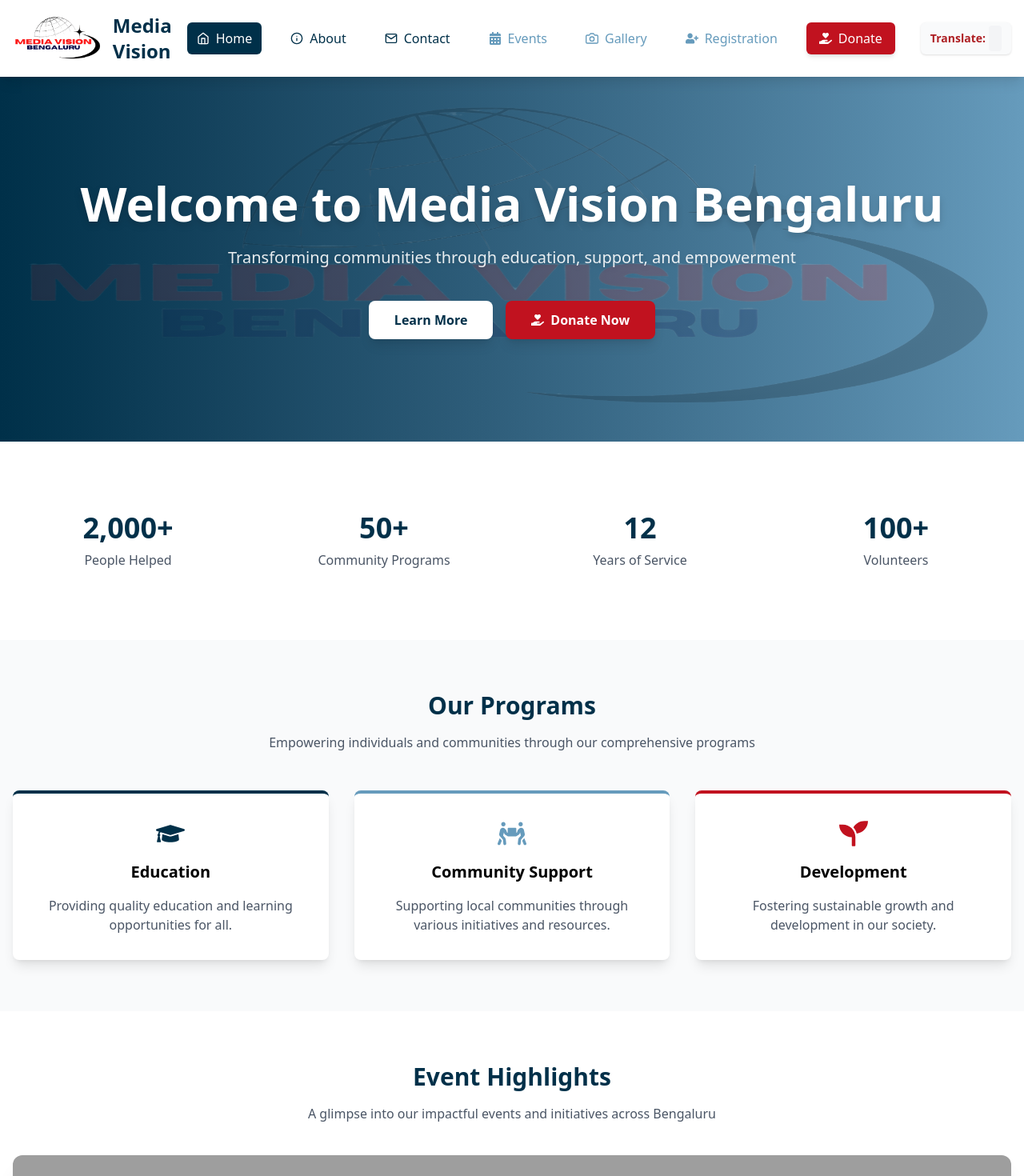
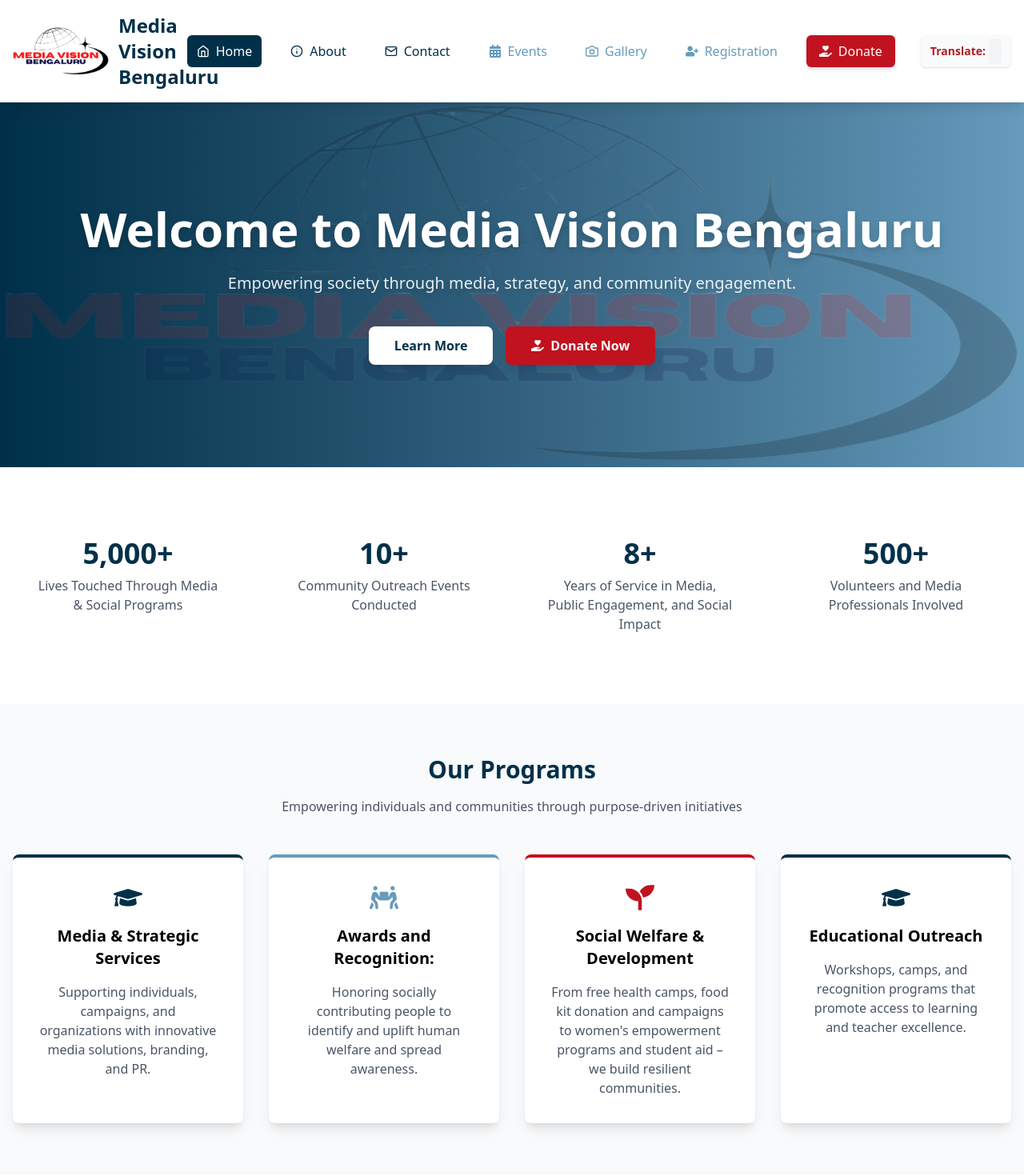
Before and after one commit to ShamanthHiremath/Media-Vision-Bangalore-Website, a React (Vite) app in the folder client/: page / in a window 1280 px wide. Shown: the top 1470 px of the page at 80% size. Built offline with nearby package versions, Linux system fonts and the light colour scheme; grey boxes are pictures that could not be loaded.

Commit message:
content change

```diff
--- a/client/index.html
+++ b/client/index.html
@@ -8,6 +8,10 @@
     <meta name="description" content="Media Vision Bangalore - Empowering communities through education, skill development, sustainability, and social initiatives" />
     <meta name="theme-color" content="#003049" />
     <title>Media Vision Bengaluru</title>
+
+<style>
+  @import url('https://fonts.googleapis.com/css2?family=Poppins:ital,wght@0,100;0,200;0,300;0,400;0,500;0,600;0,700;0,800;0,900;1,100;1,200;1,300;1,400;1,500;1,600;1,700;1,800;1,900&display=swap');
+  </style>
   </head>
   <body>
     <div id="root"></div>
--- a/client/src/App.jsx
+++ b/client/src/App.jsx
@@ -32,7 +32,7 @@
 
   return (
     <Router>
-      <div className="min-h-screen flex flex-col">
+      <div class="poppins-reguklar " className="font-poppins-medium min-h-screen flex flex-col">
         <Header />
         <main className="flex-grow">
           <Routes>
--- a/client/src/components/Header.jsx
+++ b/client/src/components/Header.jsx
@@ -3,7 +3,7 @@
 import { FiHome, FiInfo, FiMail, FiMenu, FiX, FiCamera } from "react-icons/fi";
 import { FaCalendarAlt, FaHandHoldingHeart, FaUserPlus } from "react-icons/fa";
 import GoogleTranslate from './GoogleTranslate';
-import logo from '../assets/logo1.png';
+import logo from '../assets/logo.png';
 
 function Header() {
   const [menuOpen, setMenuOpen] = useState(false);
@@ -32,9 +32,9 @@
         {/* Main navigation */}
         <nav className="py-4 flex justify-between items-center">
           <NavLink to="/" className="flex items-center">
-            <img src={logo} className="h-14 md:h-16 mr-3" alt="Logo" />
+            <img src={logo} className="h-12 md:h-15 mr-3" alt="Logo" />
             <span className="text-2xl font-bold text-[#003049] hidden sm:inline">
-              Media Vision
+              Media Vision Bengaluru
             </span>
           </NavLink>
 
@@ -44,8 +44,7 @@
               to="/"
               end
               className={({ isActive }) =>
-                `flex items-center gap-2 px-3 py-2 rounded-md transition-colors ${
-                  isActive
+                `flex items-center gap-2 px-3 py-2 rounded-md transition-colors ${isActive
                   ? "bg-[#003049] text-white font-medium"
                   : "text-[#003049] hover:bg-gray-100"
                 }`
@@ -57,8 +56,7 @@
             <NavLink
               to="/about"
               className={({ isActive }) =>
-                `flex items-center gap-2 px-3 py-2 rounded-md transition-colors ${
-                  isActive
+                `flex items-center gap-2 px-3 py-2 rounded-md transition-colors ${isActive
                   ? "bg-[#003049] text-white font-medium"
                   : "text-[#003049] hover:bg-gray-100"
                 }`
@@ -70,8 +68,7 @@
             <NavLink
               to="/contact"
               className={({ isActive }) =>
-                `flex items-center gap-2 px-3 py-2 rounded-md transition-colors ${
-                  isActive
+                `flex items-center gap-2 px-3 py-2 rounded-md transition-colors ${isActive
                   ? "bg-[#003049] text-white font-medium"
                   : "text-[#003049] hover:bg-gray-100"
                 }`
@@ -83,8 +80,7 @@
             <NavLink
               to="/events"
               className={({ isActive }) =>
-                `flex items-center gap-2 px-3 py-2 rounded-md transition-colors ${
-                  isActive
+                `flex items-center gap-2 px-3 py-2 rounded-md transition-colors ${isActive
                   ? "bg-[#669BBC] text-white font-medium"
                   : "text-[#669BBC] hover:bg-gray-100"
                 }`
@@ -98,8 +94,7 @@
             <NavLink
               to="/gallery"
               className={({ isActive }) =>
-                `flex items-center gap-2 px-3 py-2 rounded-md transition-colors ${
-                  isActive
+                `flex items-center gap-2 px-3 py-2 rounded-md transition-colors ${isActive
                   ? "bg-[#669BBC] text-white font-medium"
                   : "text-[#669BBC] hover:bg-gray-100"
                 }`
@@ -113,8 +108,7 @@
             <NavLink
               to="/registration"
               className={({ isActive }) =>
-                `flex items-center gap-2 px-3 py-2 rounded-md transition-colors ${
-                  isActive
+                `flex items-center gap-2 px-3 py-2 rounded-md transition-colors ${isActive
                   ? "bg-[#669BBC] text-white font-medium"
                   : "text-[#669BBC] hover:bg-gray-100"
                 }`
@@ -204,8 +198,7 @@
 
       {/* Mobile Menu Dropdown - Updated with backdrop blur and dynamic height */}
       <div
-        className={`fixed top-0 right-0 bg-white shadow-lg py-3 md:hidden z-40 w-64 transform transition-transform duration-300 ease-in-out mobile-menu ${
-          menuOpen ? 'translate-x-0' : 'translate-x-full'
+        className={`fixed top-0 right-0 bg-white shadow-lg py-3 md:hidden z-40 w-64 transform transition-transform duration-300 ease-in-out mobile-menu ${menuOpen ? 'translate-x-0' : 'translate-x-full'
           }`}
         style={{ maxHeight: '100vh', overflowY: 'auto' }}
       >
@@ -231,8 +224,7 @@
           end
           onClick={handleLinkClick}
           className={({ isActive }) =>
-            `flex items-center gap-2 px-4 py-3 border-l-4 ${
-              isActive ? "border-[#003049] bg-gray-50 text-[#003049] font-medium" : "border-transparent text-gray-700 hover:bg-gray-50"
+            `flex items-center gap-2 px-4 py-3 border-l-4 ${isActive ? "border-[#003049] bg-gray-50 text-[#003049] font-medium" : "border-transparent text-gray-700 hover:bg-gray-50"
             }`
           }
         >
@@ -243,8 +235,7 @@
           to="/about"
           onClick={handleLinkClick}
           className={({ isActive }) =>
-            `flex items-center gap-2 px-4 py-3 border-l-4 ${
-              isActive ? "border-[#003049] bg-gray-50 text-[#003049] font-medium" : "border-transparent text-gray-700 hover:bg-gray-50"
+            `flex items-center gap-2 px-4 py-3 border-l-4 ${isActive ? "border-[#003049] bg-gray-50 text-[#003049] font-medium" : "border-transparent text-gray-700 hover:bg-gray-50"
             }`
           }
         >
@@ -255,8 +246,7 @@
           to="/contact"
           onClick={handleLinkClick}
           className={({ isActive }) =>
-            `flex items-center gap-2 px-4 py-3 border-l-4 ${
-              isActive ? "border-[#003049] bg-gray-50 text-[#003049] font-medium" : "border-transparent text-gray-700 hover:bg-gray-50"
+            `flex items-center gap-2 px-4 py-3 border-l-4 ${isActive ? "border-[#003049] bg-gray-50 text-[#003049] font-medium" : "border-transparent text-gray-700 hover:bg-gray-50"
             }`
           }
         >
@@ -267,8 +257,7 @@
           to="/events"
           onClick={handleLinkClick}
           className={({ isActive }) =>
-            `flex items-center gap-2 px-4 py-3 border-l-4 ${
-              isActive ? "border-[#669BBC] bg-gray-50 text-[#669BBC] font-medium" : "border-transparent text-gray-700 hover:bg-gray-50"
+            `flex items-center gap-2 px-4 py-3 border-l-4 ${isActive ? "border-[#669BBC] bg-gray-50 text-[#669BBC] font-medium" : "border-transparent text-gray-700 hover:bg-gray-50"
             }`
           }
         >
@@ -280,8 +269,7 @@
           to="/gallery"
           onClick={handleLinkClick}
           className={({ isActive }) =>
-            `flex items-center gap-2 px-4 py-3 border-l-4 ${
-              isActive ? "border-[#669BBC] bg-gray-50 text-[#669BBC] font-medium" : "border-transparent text-gray-700 hover:bg-gray-50"
+            `flex items-center gap-2 px-4 py-3 border-l-4 ${isActive ? "border-[#669BBC] bg-gray-50 text-[#669BBC] font-medium" : "border-transparent text-gray-700 hover:bg-gray-50"
             }`
           }
         >
@@ -293,8 +281,7 @@
           to="/registration"
           onClick={handleLinkClick}
           className={({ isActive }) =>
-            `flex items-center gap-2 px-4 py-3 border-l-4 ${
-              isActive ? "border-[#669BBC] bg-gray-50 text-[#669BBC] font-medium" : "border-transparent text-gray-700 hover:bg-gray-50"
+            `flex items-center gap-2 px-4 py-3 border-l-4 ${isActive ? "border-[#669BBC] bg-gray-50 text-[#669BBC] font-medium" : "border-transparent text-gray-700 hover:bg-gray-50"
             }`
           }
         >
--- a/client/src/pages/About.jsx
+++ b/client/src/pages/About.jsx
@@ -160,12 +160,13 @@
               transition={{ duration: 0.7, delay: 0.2 }}
             >
               <h3 className="text-2xl font-semibold mb-4 text-[#669BBC]">Our Values</h3>
+              <h4 className="text-lg font-semibold mb-2 text-[#003049]">What drives our purpose and progress:</h4>
               <ul className="space-y-4">
                 {[
-                  "Commitment to Excellence",
-                  "Community Focus",
-                  "Sustainable Impact",
-                  "Inclusive Approach"
+                  "We maintain high standards in everything we do.",
+                  "Every initiative aims to uplift and engage local communities.",
+                  "Programs that bring lasting change, not just short-term relief.",
+                  "We value diverse voices and strive for equal opportunity and representation."
                 ].map((value, idx) => (
                   <li className="flex items-start" key={value}>
                     <FaCheckCircle className="text-[#669BBC] mr-3 mt-1 flex-shrink-0" />
@@ -184,9 +185,9 @@
           animate="visible"
           variants={stagger}
         >
-          <h2 className="text-3xl font-bold text-center mb-2 text-[#003049]">Our Leadership Team</h2>
+          <h2 className="text-3xl font-bold text-center mb-2 text-[#003049]">Board Members</h2>
           <p className="text-center text-gray-600 mb-12 max-w-3xl mx-auto">
-            Meet the dedicated team behind Media Vision Bangalore
+            Meet the dedicated board members behind Media Vision Bangalore
           </p>
           <TeamCarousel />
         </motion.section>
@@ -200,17 +201,24 @@
         >
           <h2 className="text-3xl font-bold text-center mb-4 text-[#003049]">Our Impact</h2>
           <p className="text-center text-gray-600 mb-12 max-w-3xl mx-auto">
-            Making a difference in our community through dedicated service
+            Creating measurable change across Karnataka and beyond
           </p>
-          <div className="grid grid-cols-1 md:grid-cols-3 gap-8">
+          <div className="grid grid-cols-1 md:grid-cols-4 gap-8">
             {[
-              { value: 1000, label: "Students Supported", suffix: "+", icon: <FaUserFriends className="text-5xl mb-4" /> },
-              { value: 50, label: "Programs Launched", suffix: "+", icon: <FaChartLine className="text-5xl mb-4" /> },
-              { value: 10, label: "Communities Reached", suffix: "+", icon: <FaHandshake className="text-5xl mb-4" /> }
+              { value: 5000, label: "Lives Touched Through Media & Social Programs", suffix: "+", icon: <FaUserFriends className="text-5xl mb-4" /> },
+              { value: 70, label: "Community Outreach Events Conducted", suffix: "+", icon: <FaChartLine className="text-5xl mb-4" /> },
+              { value: 8, label: "Years of Service in Media, Public Engagement, and Social Impact", suffix: "+", icon: <FaHandshake className="text-5xl mb-4" /> },
+              { value: 500, label: "Volunteers and Media Professionals Involved", suffix: "+", icon: <FaHandshake className="text-5xl mb-4" /> }
             ].map((impact, idx) => (
               <motion.div
                 className="bg-white text-center p-8 rounded-lg shadow-lg border-t-4"
-                style={{ borderColor: idx === 0 ? '#003049' : idx === 1 ? '#669BBC' : '#C1121F' }}
+                style={{
+                  borderColor:
+                    idx === 0 ? '#003049' :
+                    idx === 1 ? '#669BBC' :
+                    idx === 2 ? '#C1121F' :
+                    '#003049'
+                }}
                 key={impact.label}
                 variants={fadeInUp}
                 transition={{ duration: 0.7, delay: 0.2 * idx }}
--- a/client/src/pages/Events.jsx
+++ b/client/src/pages/Events.jsx
@@ -192,7 +192,7 @@
               variants={fadeInUp}
               transition={{ duration: 0.8, delay: 0.2 }}
             >
-              Join us for our upcoming events and activities that make a difference
+              We celebrate, educate, and inspire
             </motion.p>
           </div>
         </motion.section>
--- a/client/src/pages/Home.jsx
+++ b/client/src/pages/Home.jsx
@@ -2,7 +2,7 @@
 import { motion } from 'framer-motion';
 import CountUp from 'react-countup';
 import { FaHandHoldingHeart, FaGraduationCap, FaPeopleCarry, FaSeedling, FaArrowRight } from "react-icons/fa";
-import image from '../assets/logo1.png';
+import image from '../assets/logo.png';
 function Home() {
   // Animation variants for reuse
   const fadeInUp = {
@@ -52,7 +52,7 @@
             variants={fadeInUp}
             transition={{ duration: 0.8, delay: 0.2 }}
           >
-            Transforming communities through education, support, and empowerment
+            Empowering society through media, strategy, and community engagement.
           </motion.p>
           <motion.div
             variants={fadeInUp}
@@ -85,10 +85,10 @@
         <div className="container mx-auto px-4">
           <div className="grid grid-cols-1 md:grid-cols-4 gap-8 text-center">
             {[
-              { value: 2000, label: "People Helped", plus: true },
-              { value: 50, label: "Community Programs", plus: true },
-              { value: 12, label: "Years of Service", plus: false },
-              { value: 100, label: "Volunteers", plus: true }
+              { value: 5000, label: "Lives Touched Through Media & Social Programs", plus: true },
+              { value: 10, label: "Community Outreach Events Conducted", plus: true },
+              { value: 8, label: "Years of Service in Media, Public Engagement, and Social Impact", plus: true },
+              { value: 500, label: "Volunteers and Media Professionals Involved", plus: true }
             ].map((stat, idx) => (
               <motion.div
                 key={stat.label}
@@ -116,30 +116,41 @@
         <div className="container mx-auto px-4">
           <h2 className="text-3xl font-bold text-center mb-4 text-[#003049]">Our Programs</h2>
           <p className="text-center text-gray-600 mb-12 max-w-3xl mx-auto">
-            Empowering individuals and communities through our comprehensive programs
+          Empowering individuals and communities through purpose-driven initiatives
           </p>
-          <div className="grid grid-cols-1 md:grid-cols-3 gap-8">
+          <div className="grid grid-cols-1 md:grid-cols-4 gap-8">
             {[
               {
-                title: "Education",
-                desc: "Providing quality education and learning opportunities for all.",
+                title: "Media & Strategic Services",
+                desc: "Supporting individuals, campaigns, and organizations with innovative media solutions, branding, and PR.",
                 icon: <FaGraduationCap className="text-4xl text-[#003049] mb-4" />
               },
               {
-                title: "Community Support",
-                desc: "Supporting local communities through various initiatives and resources.",
+                title: "Awards and Recognition:",
+                desc: "Honoring socially contributing people to identify and uplift human welfare and spread awareness.",
                 icon: <FaPeopleCarry className="text-4xl text-[#669BBC] mb-4" />
               },
               {
-                title: "Development",
-                desc: "Fostering sustainable growth and development in our society.",
+                title: "Social Welfare & Development",
+                desc: "From free health camps, food kit donation and campaigns to women's empowerment programs and student aid – we build resilient communities.",
                 icon: <FaSeedling className="text-4xl text-[#C1121F] mb-4" />
+              },
+              {
+                title: "Educational Outreach",
+                desc: "Workshops, camps, and recognition programs that promote access to learning and teacher excellence.",
+                icon: <FaGraduationCap className="text-4xl text-[#003049] mb-4" />
               }
             ].map((feature, idx) => (
               <motion.div
                 key={feature.title}
                 className="bg-white p-8 rounded-lg shadow-lg border-t-4 hover:shadow-xl transition-shadow text-center"
-                style={{ borderColor: idx === 0 ? '#003049' : idx === 1 ? '#669BBC' : '#C1121F' }}
+                style={{
+                  borderColor:
+                    idx === 0 ? '#003049' :
+                    idx === 1 ? '#669BBC' :
+                    idx === 2 ? '#C1121F' :
+                    '#003049'
+                }}
                 variants={fadeInUp}
               >
                 <div className="flex justify-center">{feature.icon}</div>
@@ -256,7 +267,8 @@
         <div className="container mx-auto px-4 text-center">
           <h2 className="text-3xl font-bold mb-6">Join Our Mission</h2>
           <p className="text-xl mb-10 max-w-2xl mx-auto">
-            Together, we can make a lasting impact in our community. Volunteer, donate, or partner with us today.
+          <span className='font-bold text-2xl'> Be a changemaker with us.</span><br/>
+          Volunteer, partner, sponser or contribute to help amplify voices and transform lives through events, media and social outreach.
           </p>
           <div className="flex flex-col sm:flex-row gap-4 justify-center">
             <Link
--- a/client/src/pages/Registration.jsx
+++ b/client/src/pages/Registration.jsx
@@ -111,7 +111,7 @@
         <div className="max-w-3xl mx-auto bg-white rounded-lg shadow-md overflow-hidden">
           <div className="bg-gradient-to-r from-[#003049] to-[#669BBC] py-6 px-8">
             <h1 className="text-2xl font-bold text-white">Registration Form</h1>
-            <p className="text-gray-100 mt-2">Join Media Vision Bangalore</p>
+            <p className="text-gray-100 mt-2">Nominee Application Form</p>
           </div>
 
           {success ? (
```
Also changed, not shown: client/src/index.css (+108 -0 lines), client/src/pages/Donation.jsx (+9 -8 lines), client/src/assets/logo.png. Lines whose indentation alone changed are shown as unchanged.
